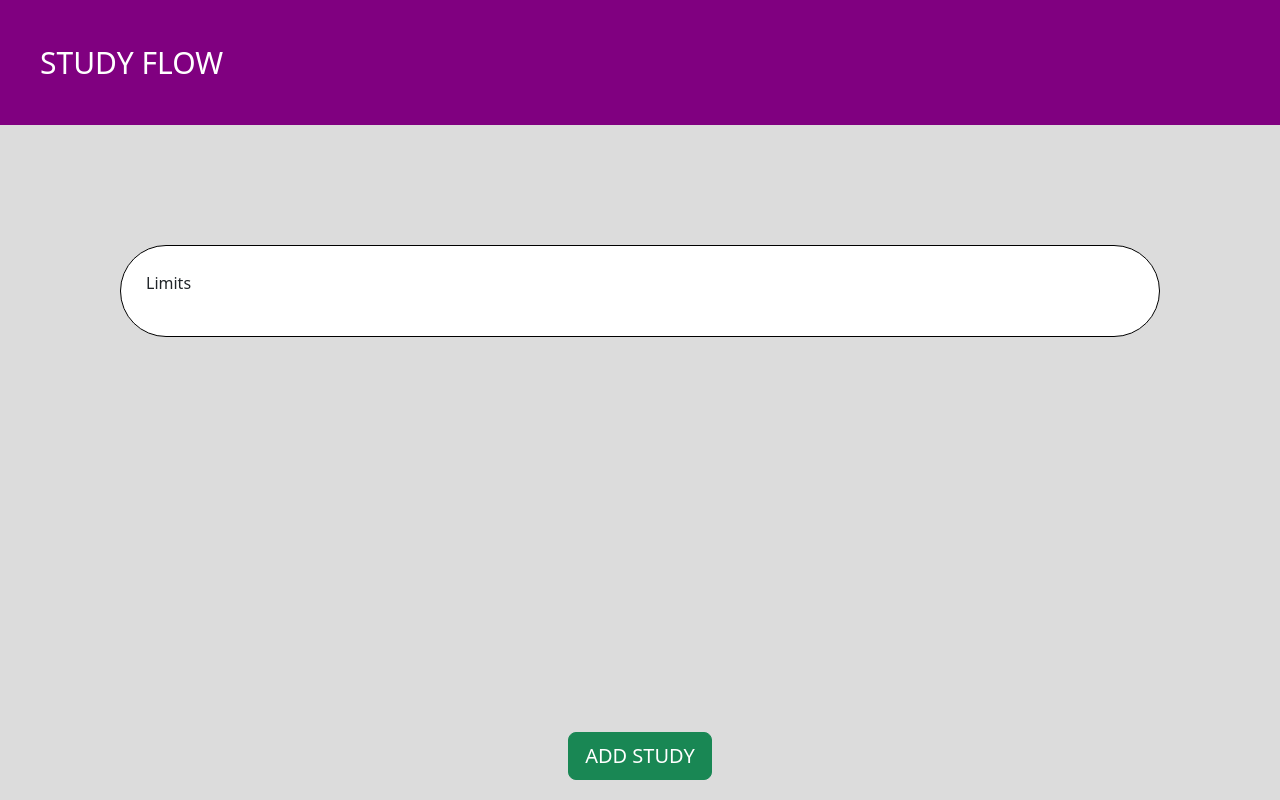
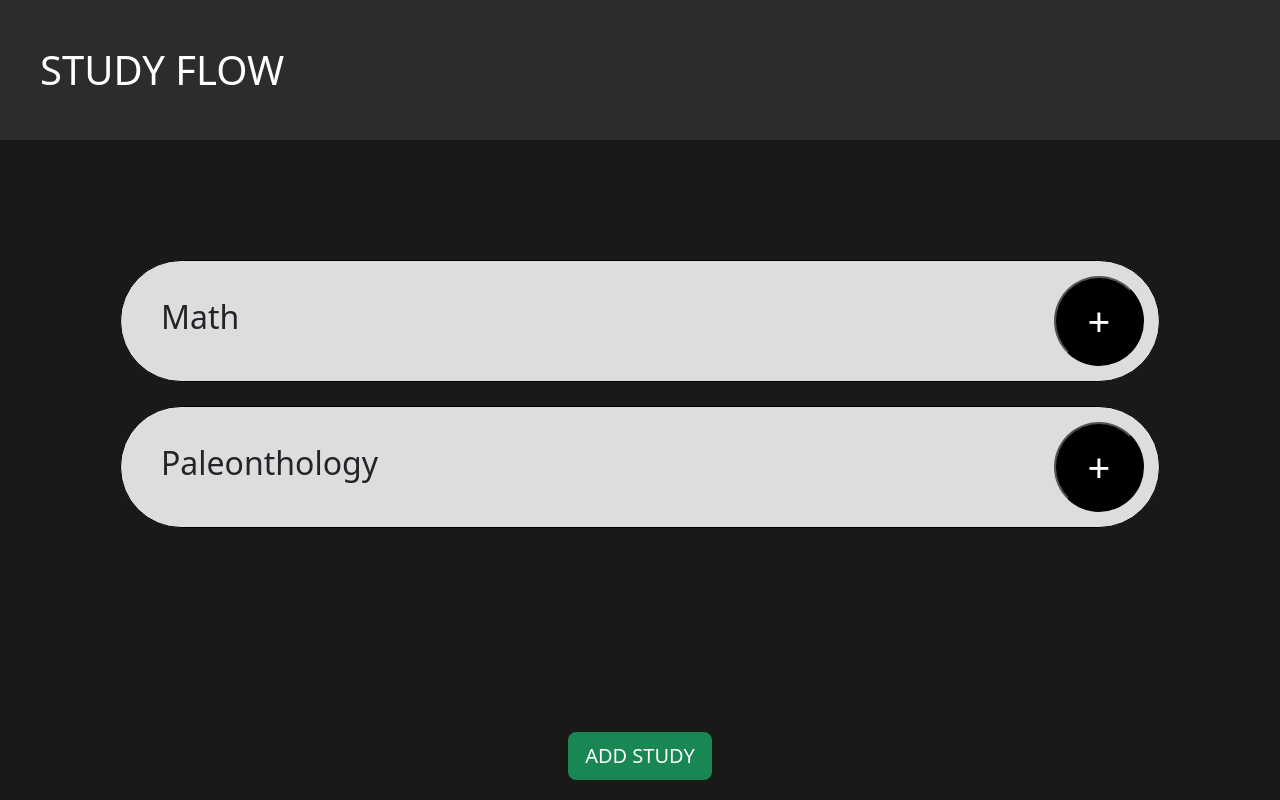
Before and after one commit to machadojl1/studyflow, a Flask app: page / in a window 1280 px wide. Run offline with Flask 3, Linux system fonts and the light colour scheme.

Commit message:
D: dark theme

```diff
--- a/app.py
+++ b/app.py
@@ -6,7 +6,7 @@ app = Flask(__name__)
 
 @app.route("/")
 def index():
-    stmt = models.session.query(models.StdSession).limit(7).all()
+    stmt = models.session.query(models.Subject).limit(7).all()
     return render_template("index.html", stmt=stmt)
 
 
@@ -26,7 +26,8 @@ def create_new():
     if request.method == "POST":
         name = request.form.get("name")
         description = request.form.get("description")
-        subject = models.Subject(name=name, description=description)
-        models.session.add(subject)
-        models.session.commit()
+        if name and description:
+            subject = models.Subject(name=name, description=description)
+            models.session.add(subject)
+            models.session.commit()
         return redirect("/")
--- a/templates/index.html
+++ b/templates/index.html
@@ -8,12 +8,12 @@
         <style>
 
             body {
-                background-color: gainsboro;
+                background-color: #191919;
             }
             header {
-                background-color: purple;
+                background-color: #2c2c2c;
                 padding: 40px;
-                font-size: 30px;
+                font-size: 40px;
                 color: white;
             }
             main {
@@ -21,6 +21,7 @@
             }
             .card {
                 border: 1px solid black;
+                background-color: #dddddd;
                 border-radius: 50px;
                 padding: 25px;
             }
@@ -38,7 +39,7 @@
                 align-items: center;
             }
             .box-modal {
-                background-color: white;
+                background-color: #2c2c2c;
                 padding: 30px;
                 border-radius: 20px;
             }
@@ -57,6 +58,27 @@
                 align-items: center;
                 width: 100%;
             }
+            .card {
+                margin: 0;
+                padding: 15px;
+                padding-left: 40px;
+                flex-direction: row;
+                justify-content: space-between;
+                align-items: center;
+                border-radius: 140px;
+            }
+            .card-button {
+                aspect-ratio: 1/1;
+                right: 0px;
+                height: 90px;
+                border-radius: 50%;
+                font-size: 40px;
+                background-color: black;
+                color: white;
+            }
+            .card:hover {
+                box-shadow: 5px 5px 10px rgba(255, 255, 255, 0.3);
+            }
         </style>
     </head>
 
@@ -66,18 +88,19 @@
 
         <div class="overlay-modal">
             <div class="box-modal">
-                <button id="close-modal">X</button>
+                <button id="close-modal" class="btn btn-lg btn-danger mb-4">X</button>
                 <div class="content-modal"></div>
             </div>
         </div>
 
         <main>
             <div class="cards-flex">
-                <div class="card">
-                    {% for object in stmt %}
-                        <p>{{ object.topic }}</p>
-                    {% endfor %}
-                </div>
+                {% for object in stmt %}
+                    <div class="card mb-4">
+                        <h2>{{ object.name }}</h2>
+                        <button class="open-modal save-session card-button">+</button>
+                    </div>
+                {% endfor %}
             </div>
         </main>
 
@@ -105,6 +128,8 @@
                         document.querySelector(".content-modal").innerHTML = html;
                     }
                     else if (element.classList.contains("save-session")) {
+                        event.stopPropagation();
+
                         let response = await fetch("/save");
                         let html = await response.text();
 
@@ -113,7 +138,6 @@
                 })
             });
 
-
             // closing the pop-up
             const close_modal = document.querySelector("#close-modal")
             close_modal.addEventListener("click", (event) => {
@@ -121,6 +145,17 @@
 
                 overlay_modal.style.display = "none";
             })
+
+            // add read card logic
+            cards = document.querySelectorAll(".card")
+            cards.forEach(card => {
+                card.addEventListener("click", async (event) => {
+                    event.preventDefault();
+
+                    // MAKE READ FETCH HERE
+                    alert("card clicked!");
+                })
+            })
         </script>
     </body>
 </html>
```
Also changed, not shown: subjects.db.
